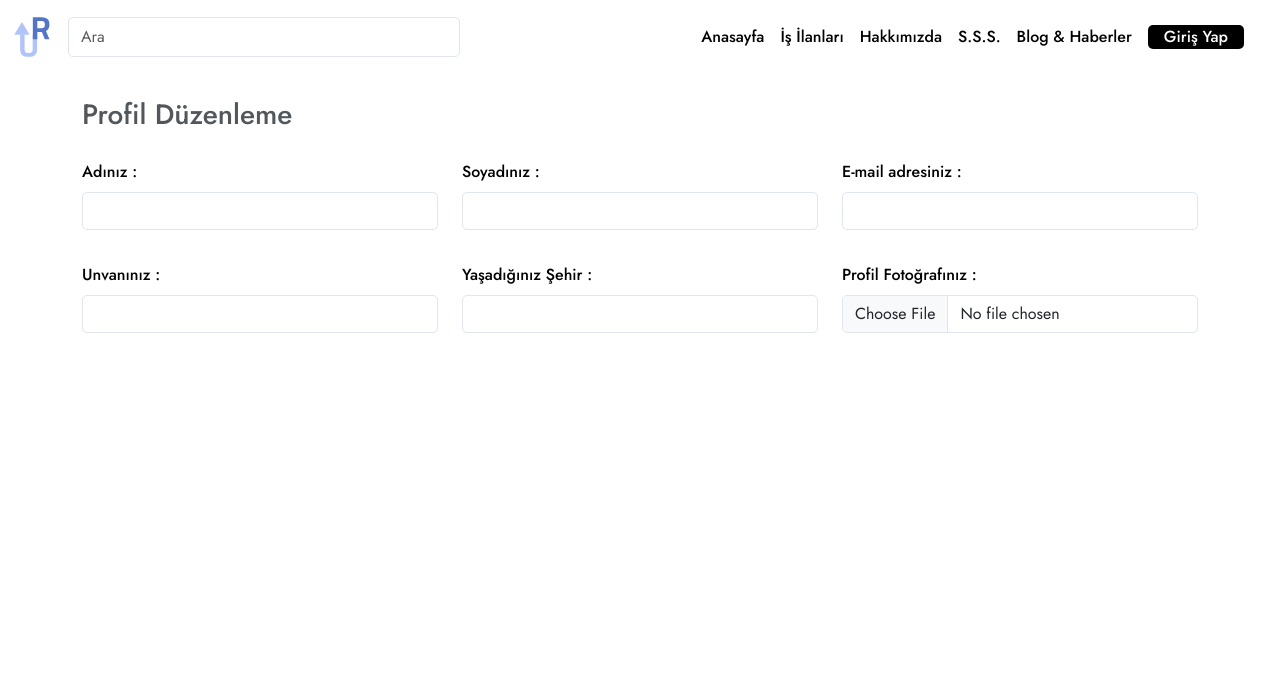
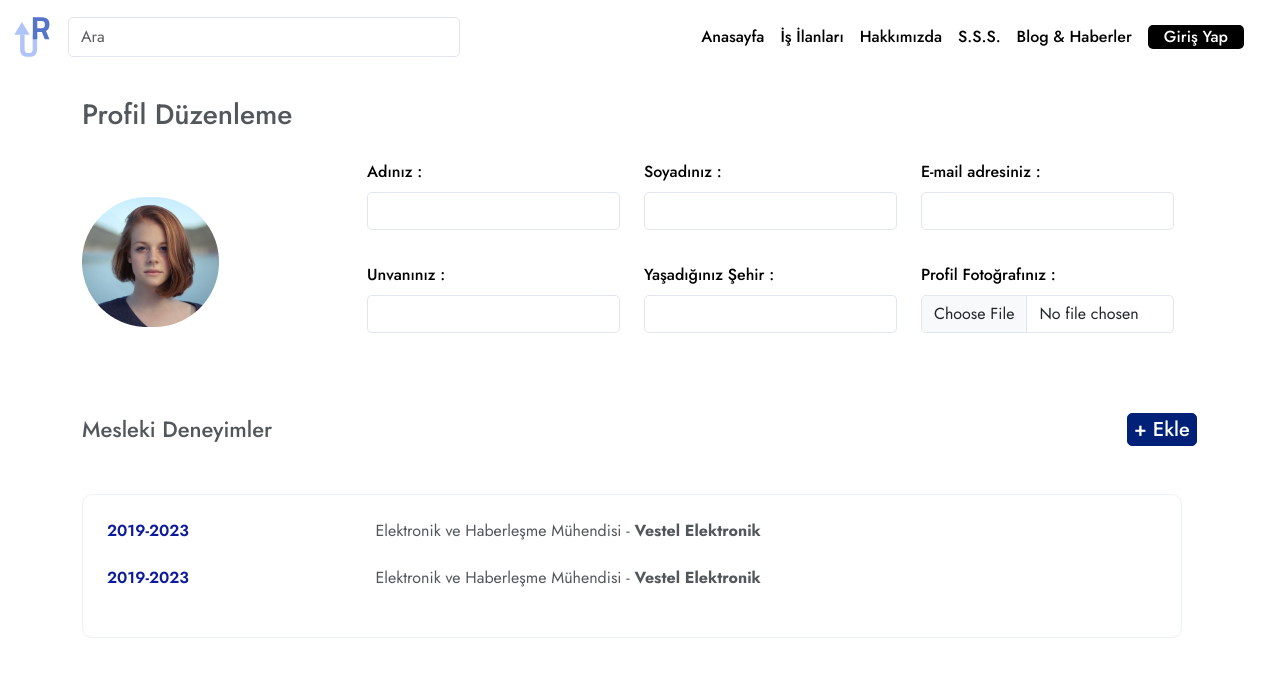
Before and after one commit to UpReady/frontend, a React (Create React App) app: page /profil in a window 1280 px wide. Shown: the top 676 px of the page. Built offline with nearby package versions, Linux system fonts and the light colour scheme; no server answers; the HTML template or start-up script is replaced by a standard one.

Commit message:
mesleki deneyimler - profile

```diff
--- a/src/Layout/Header.js
+++ b/src/Layout/Header.js
@@ -81,7 +81,8 @@ const Header = () => {
                   <Nav.Link href="/teknoloji" className="header-tab">
                     Blog & Haberler{" "}
                   </Nav.Link>
-                  {status === true ? (
+
+                  {status && status === true ? (
                     <>
                       <Nav.Link href="/profil">
                         <div className="header-tab px-lg-3 text-center">
--- a/src/Pages/UserProfile.js
+++ b/src/Pages/UserProfile.js
@@ -1,7 +1,8 @@
 import React, { useState, useEffect } from "react";
-import { Container } from "react-bootstrap";
+import { Container, Image } from "react-bootstrap";
 import "../Styles/UserProfile.css";
 import Form from "react-bootstrap/Form";
+import ProfilePic from "../img/profile-pic.png";
 
 const apiUrl = process.env.REACT_APP_API_URL;
 
@@ -21,13 +22,15 @@ function UserProfile() {
       });
   }, []);
 
-
-
   return (
     <Container>
       <div className="profile-header mt-4 mb-4">Profil Düzenleme</div>
       <Form>
-        <div className="profile-basics row">
+        <div className="row">
+          <div className="profile-img-cont col-lg-3 col-12">
+            <Image src={ProfilePic} />
+          </div>
+          <div className="profile-basics row col-lg-9">
             <div className="col-12 col-lg-4 mb-3">
               <Form.Group className="mb-3" controlId="firstName">
                 <Form.Label>Adınız :</Form.Label>
@@ -40,7 +43,10 @@ function UserProfile() {
             <div className="col-12 col-lg-4 mb-3">
               <Form.Group className="mb-3" controlId="lastName">
                 <Form.Label>Soyadınız :</Form.Label>
-              <Form.Control type="text" placeholder={data?.profile?.lastName} />
+                <Form.Control
+                  type="text"
+                  placeholder={data?.profile?.lastName}
+                />
               </Form.Group>
             </div>
             <div className="col-12 col-lg-4 mb-3">
@@ -68,7 +74,31 @@ function UserProfile() {
               </Form.Group>
             </div>
           </div>
+        </div>
       </Form>
+      <div className="row mt-4 pt-4">
+        <div className="col-8 col-lg-11">
+          <div className="experience-title">Mesleki Deneyimler</div>
+        </div>
+        <div className="col-4 col-lg-1">
+          <button className="profile-btn">+ Ekle</button>
+        </div>
+      </div>
+      <div className="experience-table mt-5 p-4 me-3">
+      <div className="row mb-2">
+          <div className="col-12 col-lg-3 mb-3 experience-year">2019-2023</div>
+          <div className="col-12 col-lg-9 mb-3 experience-name">
+            Elektronik ve Haberleşme Mühendisi - <b> Vestel Elektronik </b>
+          </div>
+        </div>
+        <div className="row mb-2">
+          <div className="col-12 col-lg-3 mb-3 experience-year">2019-2023</div>
+          <div className="col-12 col-lg-9 mb-3 experience-name">
+            Elektronik ve Haberleşme Mühendisi - <b> Vestel Elektronik </b>
+          </div>
+        </div>
+      </div>
+
       {console.log("datalar", data)}
     </Container>
   );
--- a/src/Styles/UserProfile.css
+++ b/src/Styles/UserProfile.css
@@ -6,3 +6,47 @@
   font-weight: 500;
   line-height: normal;
 }
+.profile-img-cont {
+  align-items: center;
+  align-self: center;
+}
+.experience-title {
+  color: #52575c;
+  font-family: Jost;
+  font-size: 22px;
+  font-style: normal;
+  font-weight: 500;
+  line-height: normal;
+}
+.profile-btn {
+  border: 1px solid #002177;
+  border-radius: 5px;
+  background: #002177;
+  color: #fff;
+  font-family: Jost;
+  font-size: 20px;
+  font-style: normal;
+  font-weight: 500;
+  line-height: normal;
+}
+.experience-table {
+  border-radius: 10px;
+  border: 1px solid #ebf0fc;
+  background: #fff;
+}
+.experience-year {
+  color: #0c1b9b;
+  font-family: Jost;
+  font-size: 16px;
+  font-style: normal;
+  font-weight: 600;
+  line-height: normal;
+}
+.experience-name {
+  color: #52575c;
+  font-family: Jost;
+  font-size: 16px;
+  font-style: normal;
+  font-weight: 400;
+  line-height: normal;
+}
```
Lines whose indentation alone changed are shown as unchanged.
